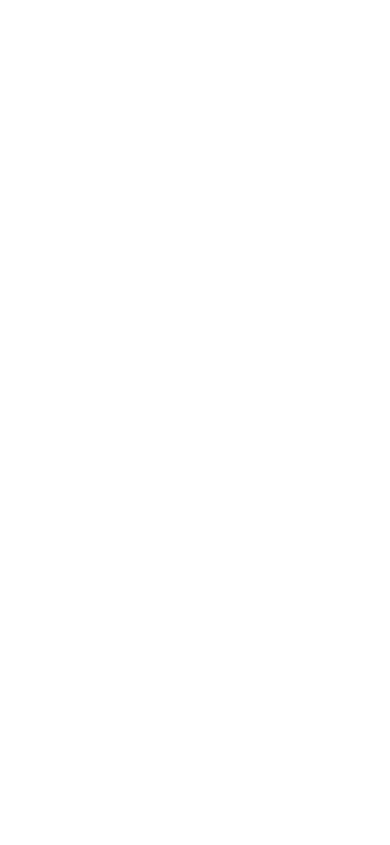
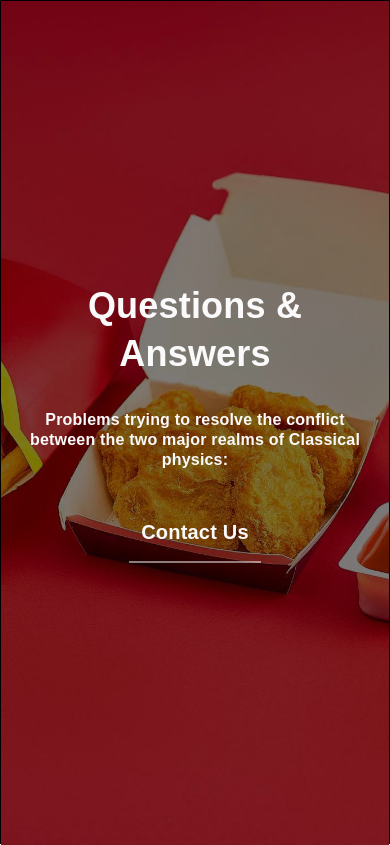
Before and after one commit to MuhammedZeki/D-nemProjesi-ecommers, a React (Vite) app: page /contact in a window 390 px wide. Before the commit this address had no page. Built offline with nearby package versions, Linux system fonts and the light colour scheme.

Commit message:
Contact page and mobile is done

```diff
--- a/src/App.jsx
+++ b/src/App.jsx
@@ -3,6 +3,7 @@
 import Shop from "./pages/Shop";
 import ModelOpenProvider from "./context/ModelOpen";
 import ProductDetails from "./pages/ProductDetails";
+import Contact from "./pages/Contact";
 
 const App = () => {
   return (
@@ -12,6 +13,7 @@
           <Route exact path="/" element={<Home />} />
           <Route path="/shop" element={<Shop />} />
           <Route path="/productDetails" element={<ProductDetails />} />
+          <Route path="/contact" element={<Contact />} />
         </Routes>
       </ModelOpenProvider>
     </>
--- /dev/null
+++ b/src/pages/Contact.jsx
@@ -0,0 +1,25 @@
+const Contact = () => {
+  return (
+    <div className="relative h-screen border border-black ">
+      <img
+        src="/home/homeBanner.jpg"
+        className="object-cover h-screen w-full"
+      />
+      <div className="absolute top-0 left-0 h-screen w-full bg-black/50"></div>
+      <div className="flex flex-col px-5 w-full items-center justify-center gap-8 font-montserrat absolute top-[50%] left-[50%] -translate-x-1/2 -translate-y-1/2 text-center">
+        <h2 className="font-bold text-4xl  leading-12 tracking-[0.2px] text-[#FAFAFA]">
+          Questions & Answers
+        </h2>
+        <p className="font-semibold leading-5 tracking-[0.2px] text-[#FAFAFA]">
+          Problems trying to resolve the conflict between the two major realms
+          of Classical physics:{" "}
+        </p>
+        <button className="text-[#FAFAFA] cursor-pointer font-semibold text-xl px-3 py-5 leading-5 tracking-[0.2px] border-b border-b-[#FAFAFA]">
+          Contact Us
+        </button>
+      </div>
+    </div>
+  );
+};
+
+export default Contact;
```
